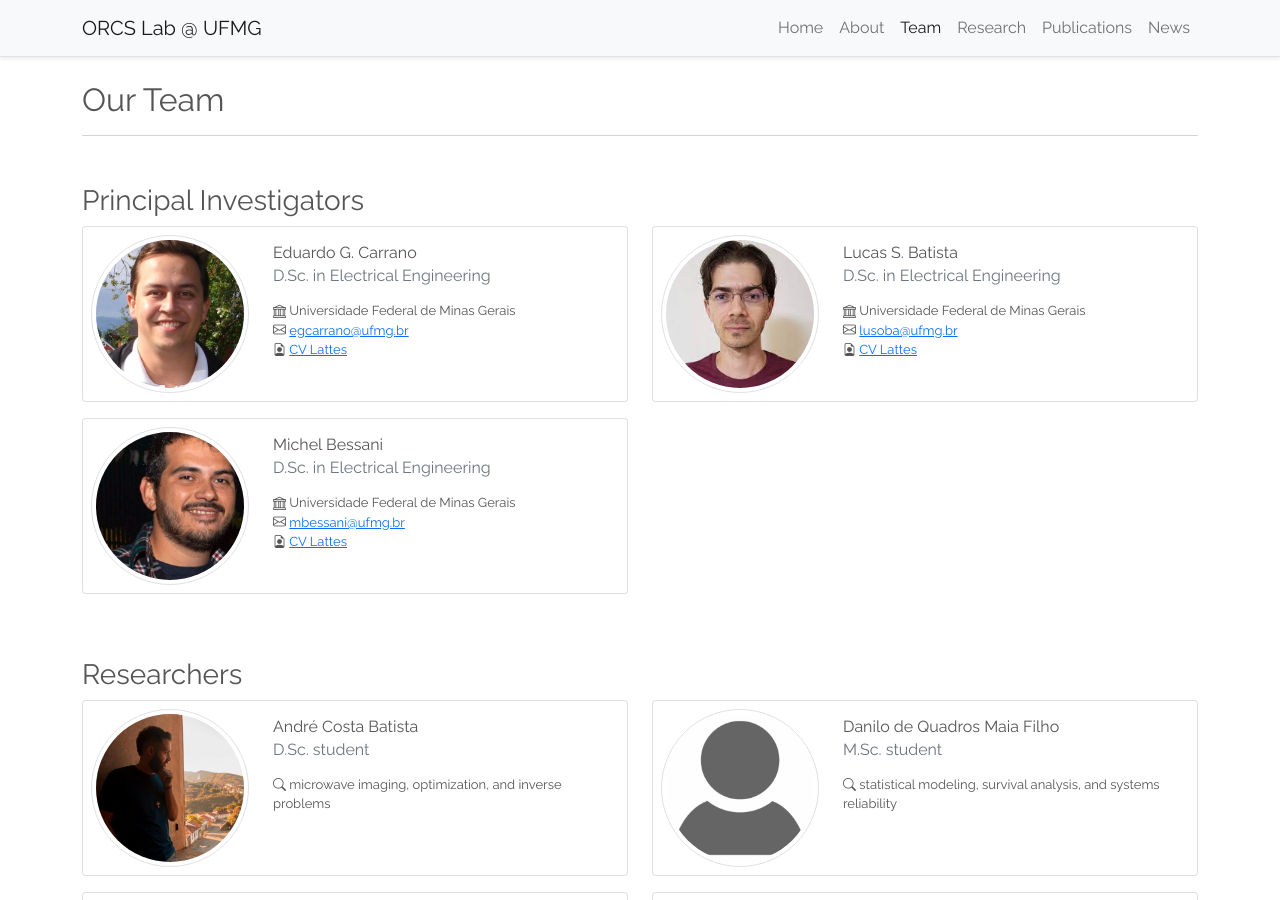
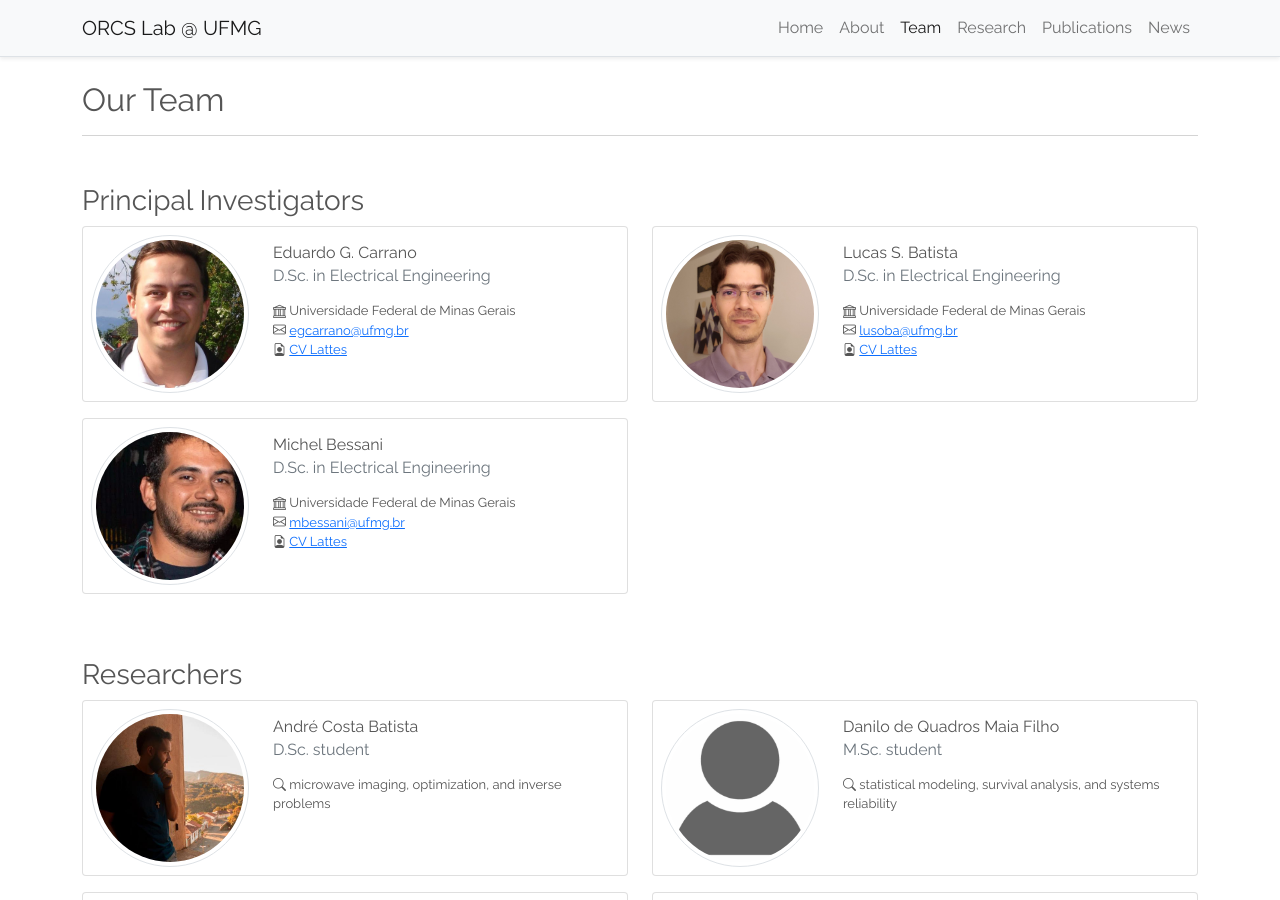
Before and after one commit to orcslab/orcslab.github.io, a Jekyll site: the page built from team.html, in a window 1280 px wide and 900 px high. Built offline with Jekyll 4.4.1, drawn with Linux system fonts in a browser that asks for light colours; nearby versions of some CDN libraries.

Commit message:
Change Lucas' photo

```diff
--- a/_data/team_members.yml
+++ b/_data/team_members.yml
@@ -12,7 +12,7 @@
   country: Brazil
   email: lusoba@ufmg.br
   lattes: 9418849740691899
-  photo: lucas-batista.jpg
+  photo: lucas-batista.gif
 
 - name: Michel Bessani
   title: D.Sc. in Electrical Engineering
```
Also changed, not shown: assets/images/team/lucas-batista.gif (added), assets/images/team/lucas-batista.jpg (deleted), 2 other files.
